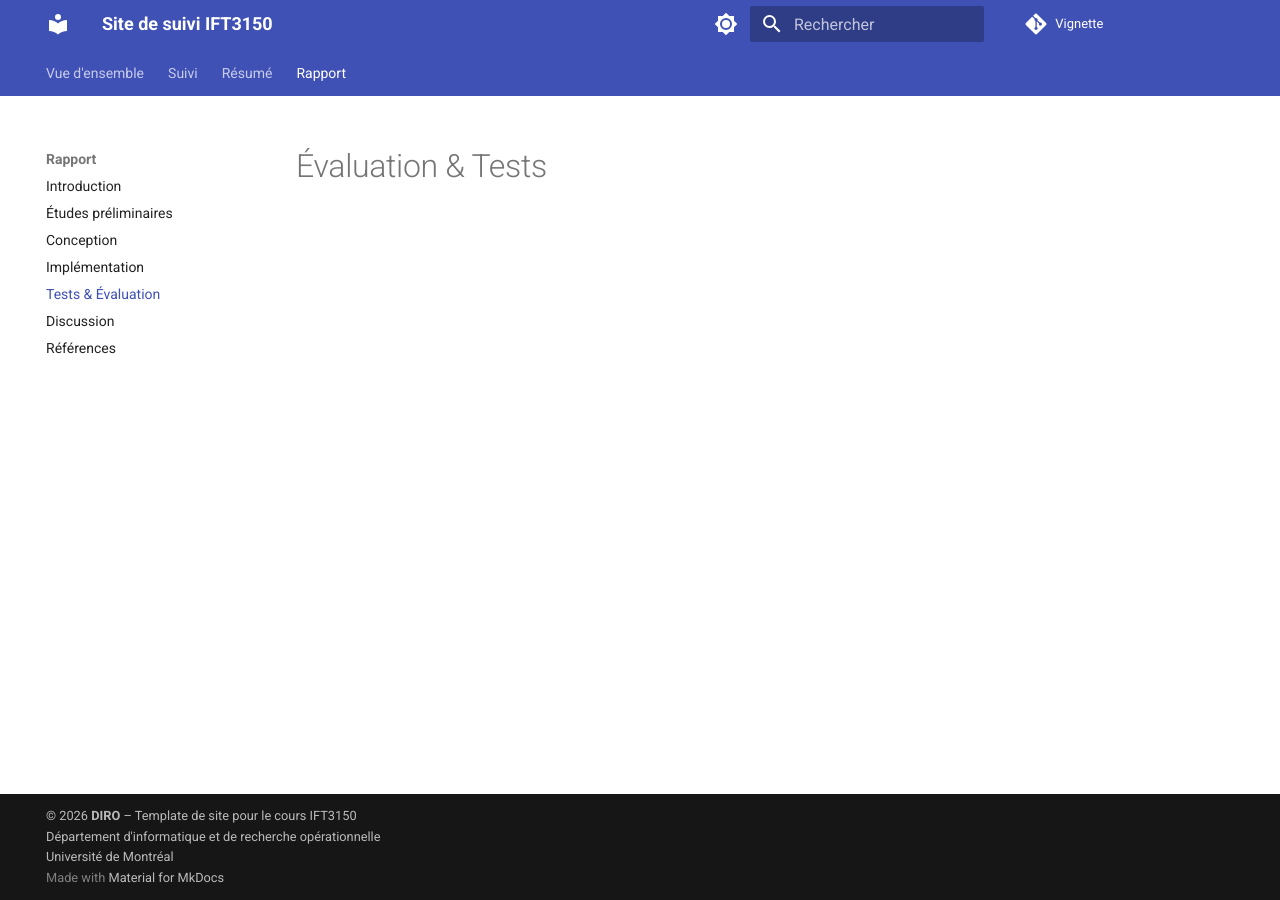
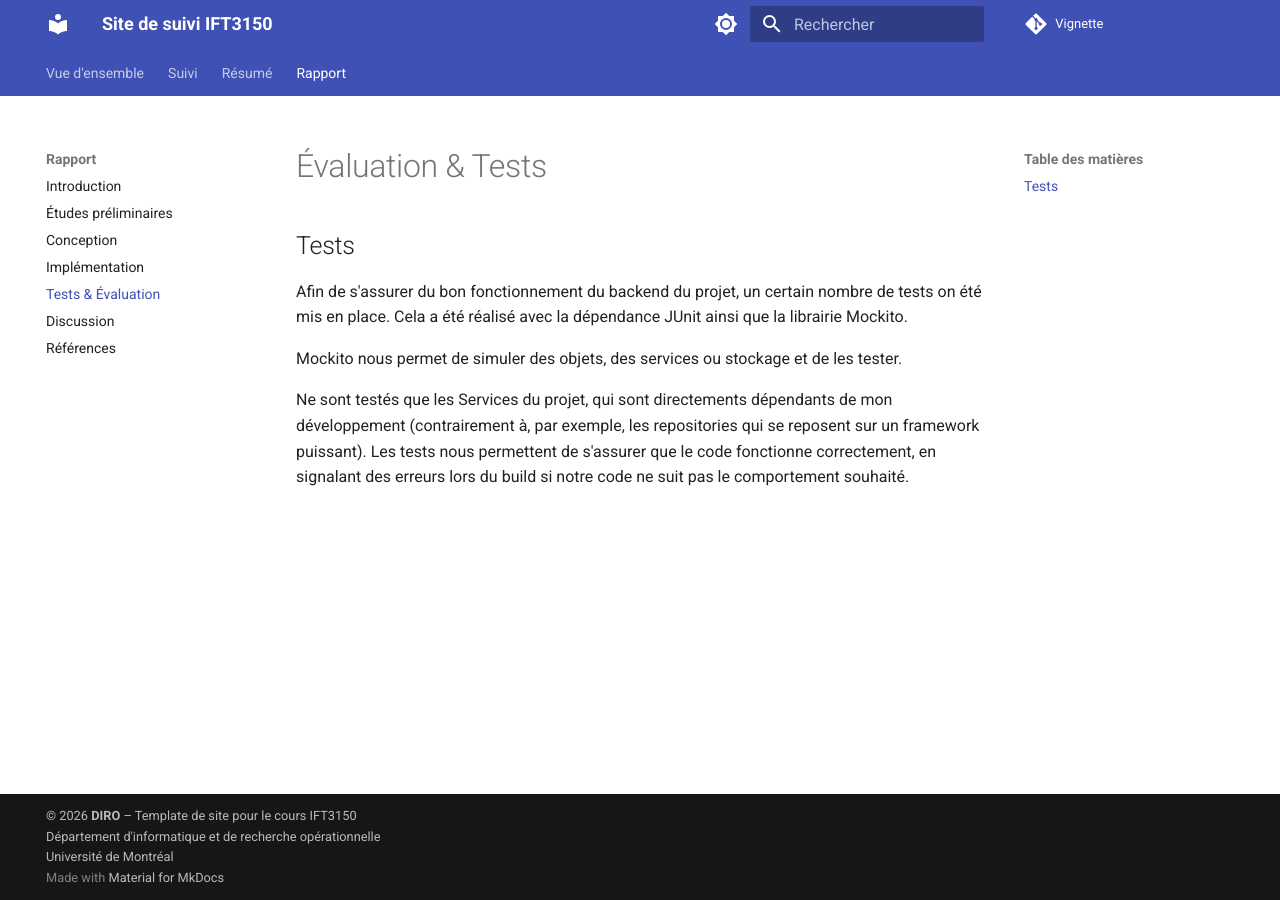
Before and after one commit to protolabo/vignette, an MkDocs documentation site: the page built from docs/rapport/evaluation.md, in a window 1280 px wide. Built offline with MkDocs 1.6.1 and Material for MkDocs 9.7.7, drawn with Linux system fonts in a browser that asks for light colours; comment, search, counter and statistics services are not loaded.

Commit message:
intro aux tests

```diff
--- a/docs/rapport/evaluation.md
+++ b/docs/rapport/evaluation.md
@@ -1 +1,12 @@
 # Évaluation & Tests
+
+## Tests
+
+Afin de s'assurer du bon fonctionnement du backend du projet, un certain nombre de tests on été mis en place.
+Cela a été réalisé avec la dépendance JUnit ainsi que la librairie Mockito.
+
+Mockito nous permet de simuler des objets, des services ou stockage et de les tester.
+
+
+Ne sont testés que les Services du projet, qui sont directements dépendants de mon développement (contrairement à, par exemple, les repositories qui se reposent sur un framework puissant).
+Les tests nous permettent de s'assurer que le code fonctionne correctement, en signalant des erreurs lors du build si notre code ne suit pas le comportement souhaité.
```
